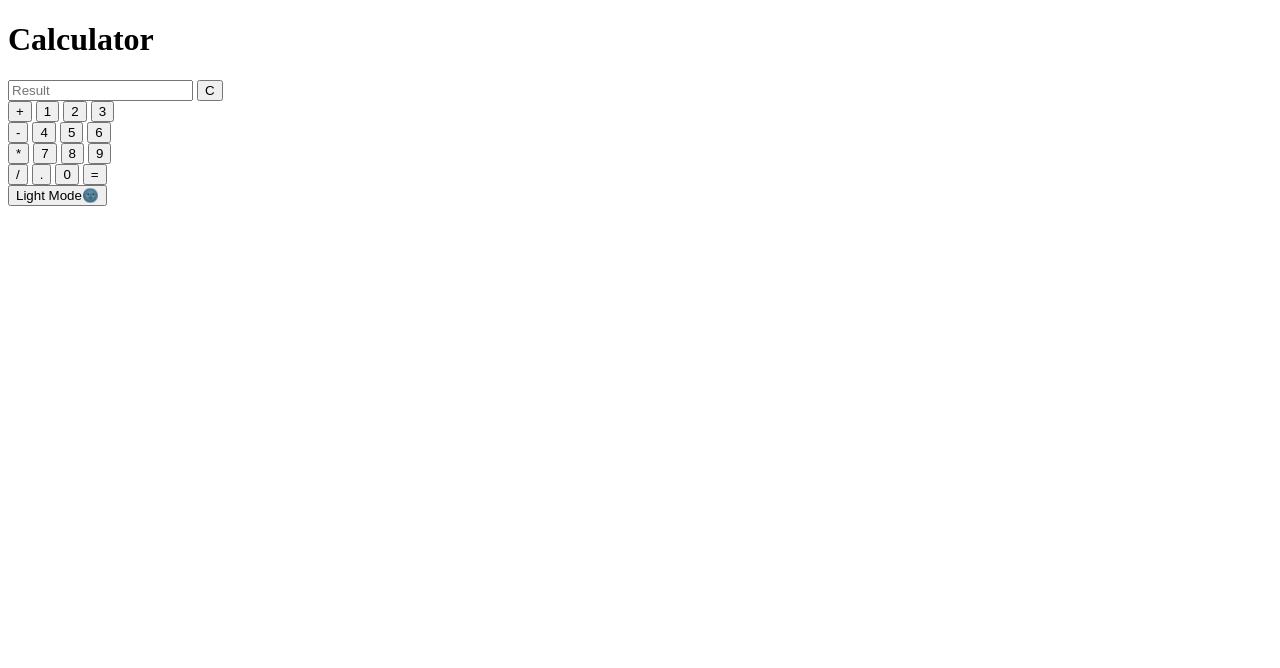
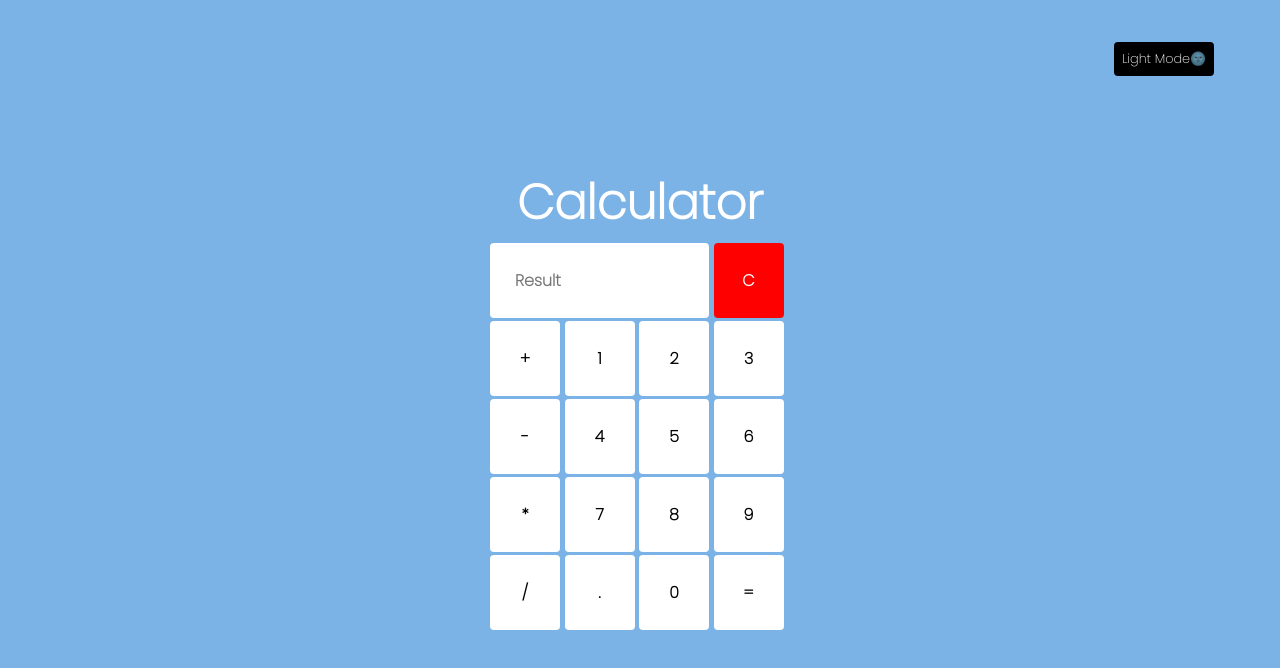
Before and after one commit to saputhebeast/js-calculator, a plain HTML site: page index.html in a window 1280 px wide. Drawn offline with Linux system fonts and the light colour scheme; the site is published under a folder, as on GitHub Pages, so addresses that start at the root find nothing.

Commit message:
Update index.html

```diff
--- a/index.html
+++ b/index.html
@@ -4,7 +4,7 @@
     <link rel="preconnect" href="https://fonts.googleapis.com">
     <link rel="preconnect" href="https://fonts.gstatic.com" crossorigin>
     <link href="https://fonts.googleapis.com/css2?family=Poppins:wght@200&display=swap" rel="stylesheet">
-    <link rel="stylesheet" href="/styles/light_theme.css" id="theme">
+    <link rel="stylesheet" href="./styles/light_theme.css" id="theme">
     <link rel="icon" href="https://img.icons8.com/bubbles/100/000000/calculator.png" type="image/png" sizes="16x16">
 </head>
 <body>
```
